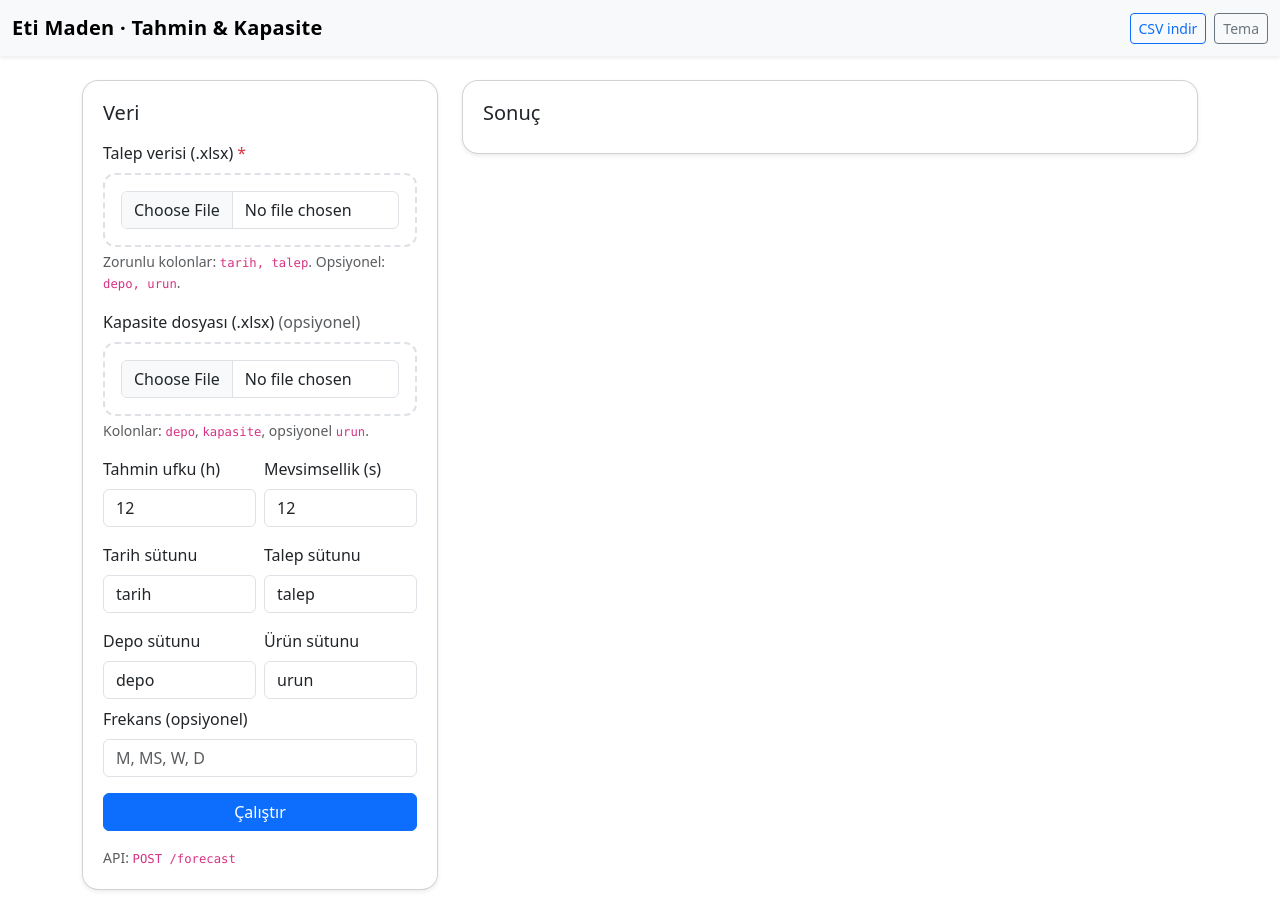
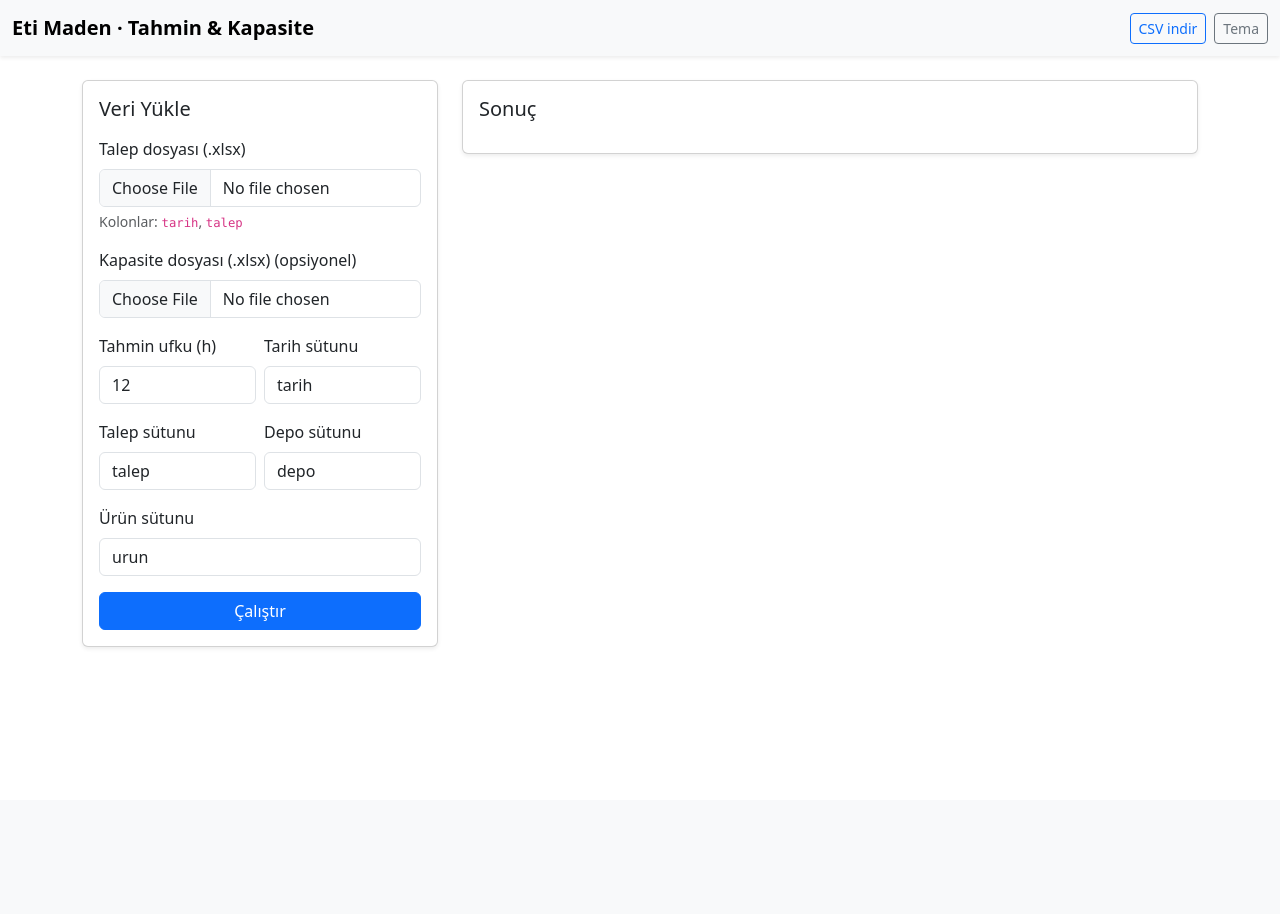
Before and after one commit to ardagencer1206/tahmin2, a Flask app: page / in a window 1280 px wide. After the commit the page ends 647 px from the top, so only its background shows below. Run offline with Flask 3, Linux system fonts and the light colour scheme.

Commit message:
Update index.html

```diff
--- a/templates/index.html
+++ b/templates/index.html
@@ -5,142 +5,99 @@
   <meta name="viewport" content="width=device-width,initial-scale=1">
   <title>Talep Tahminleme + Kapasite Planlama</title>
   <link href="https://cdn.jsdelivr.net/npm/bootstrap@5.3.3/dist/css/bootstrap.min.css" rel="stylesheet">
+  <script src="https://cdn.jsdelivr.net/npm/chart.js"></script>
   <style>
-    :root{--card-pad:1.25rem}
-    body{min-height:100vh;background:var(--bs-body-bg)}
-    .brand{letter-spacing:.3px}
-    .card{border-radius:16px}
-    .glass{backdrop-filter:saturate(180%) blur(8px)}
-    .drop{border:2px dashed var(--bs-border-color);border-radius:12px;padding:16px;text-align:center;transition:.15s}
-    .drop.dragover{background:var(--bs-tertiary-bg)}
-    .table-responsive{max-height:60vh}
-    .mono{font-family:ui-monospace,SFMono-Regular,Menlo,Monaco,Consolas,"Liberation Mono","Courier New",monospace}
-    .w-40{width:40%}
-    .nowrap{white-space:nowrap}
-    .chart-grid{display:grid;grid-template-columns:1fr;gap:12px}
-    @media (min-width: 992px){ .chart-grid{grid-template-columns:1fr 1fr} }
-    img.chart{width:100%;height:auto;border-radius:12px;border:1px solid var(--bs-border-color)}
+    body { background: var(--bs-body-bg); }
+    .chart-box { margin-top:20px; }
+    .nowrap { white-space:nowrap; }
+    .table-responsive { max-height: 60vh; }
   </style>
 </head>
 <body>
   <nav class="navbar navbar-expand-lg bg-body-tertiary sticky-top shadow-sm">
     <div class="container-fluid">
-      <span class="navbar-brand brand fw-semibold">Eti Maden · Tahmin & Kapasite</span>
-      <div class="d-flex align-items-center gap-2 ms-auto">
-        <a class="btn btn-outline-primary btn-sm" id="csvBtn" href="/download_last.csv" target="_blank" rel="noopener">CSV indir</a>
+      <span class="navbar-brand fw-semibold">Eti Maden · Tahmin & Kapasite</span>
+      <div class="d-flex gap-2 ms-auto">
+        <a class="btn btn-outline-primary btn-sm" id="csvBtn" href="/download_last.csv" target="_blank">CSV indir</a>
         <button class="btn btn-outline-secondary btn-sm" id="themeBtn" type="button">Tema</button>
       </div>
     </div>
   </nav>
 
-  <main class="container py-3 py-lg-4">
-    <div class="row g-3 g-lg-4">
-      <!-- SOL: Form -->
+  <main class="container py-4">
+    <div class="row g-4">
+      <!-- Form -->
       <div class="col-12 col-lg-4">
-        <div class="card shadow-sm glass">
-          <div class="card-body" style="padding:var(--card-pad)">
-            <h2 class="h5 mb-3">Veri</h2>
-            <form id="form" class="needs-validation" novalidate>
+        <div class="card shadow-sm">
+          <div class="card-body">
+            <h5 class="mb-3">Veri Yükle</h5>
+            <form id="form">
               <div class="mb-3">
-                <label class="form-label">Talep verisi (.xlsx) <span class="text-danger">*</span></label>
-                <div id="dropMain" class="drop">
-                  <input id="file" class="form-control" type="file" name="file" accept=".xlsx" required>
+                <label class="form-label">Talep dosyası (.xlsx)</label>
+                <input class="form-control" type="file" name="file" accept=".xlsx" required>
+                <div class="form-text">Kolonlar: <code>tarih</code>, <code>talep</code></div>
+              </div>
+              <div class="mb-3">
+                <label class="form-label">Kapasite dosyası (.xlsx) (opsiyonel)</label>
+                <input class="form-control" type="file" name="capfile" accept=".xlsx">
+              </div>
+              <div class="row g-2">
+                <div class="col">
+                  <label class="form-label">Tahmin ufku (h)</label>
+                  <input class="form-control" type="number" name="h" value="12" min="1">
                 </div>
-                <div class="form-text">Zorunlu kolonlar: <code class="mono">tarih, talep</code>. Opsiyonel: <code class="mono">depo, urun</code>.</div>
-                <div class="invalid-feedback">Talep dosyası gerekli.</div>
-              </div>
-
-              <div class="mb-3">
-                <label class="form-label">Kapasite dosyası (.xlsx) <span class="text-body-secondary">(opsiyonel)</span></label>
-                <div id="dropCap" class="drop">
-                  <input id="capfile" class="form-control" type="file" name="capfile" accept=".xlsx">
-                </div>
-                <div class="form-text">Kolonlar: <code class="mono">depo</code>, <code class="mono">kapasite</code>, opsiyonel <code class="mono">urun</code>.</div>
-              </div>
-
-              <div class="row g-2">
-                <div class="col-6">
-                  <label class="form-label">Tahmin ufku (h)</label>
-                  <input class="form-control" type="number" name="h" min="1" value="12">
-                </div>
-                <div class="col-6">
-                  <label class="form-label">Mevsimsellik (s)</label>
-                  <input class="form-control" type="number" name="s" min="1" value="12">
-                </div>
-              </div>
-
-              <div class="row g-2 mt-2">
-                <div class="col-6">
+                <div class="col">
                   <label class="form-label">Tarih sütunu</label>
                   <input class="form-control" type="text" name="col_date" value="tarih">
                 </div>
-                <div class="col-6">
+              </div>
+              <div class="row g-2 mt-2">
+                <div class="col">
                   <label class="form-label">Talep sütunu</label>
                   <input class="form-control" type="text" name="col_demand" value="talep">
                 </div>
-              </div>
-
-              <div class="row g-2 mt-2">
-                <div class="col-6">
+                <div class="col">
                   <label class="form-label">Depo sütunu</label>
                   <input class="form-control" type="text" name="col_depo" value="depo">
                 </div>
-                <div class="col-6">
+              </div>
+              <div class="row g-2 mt-2">
+                <div class="col">
                   <label class="form-label">Ürün sütunu</label>
                   <input class="form-control" type="text" name="col_urun" value="urun">
                 </div>
               </div>
-
-              <div class="mt-2">
-                <label class="form-label">Frekans (opsiyonel)</label>
-                <input class="form-control" type="text" name="freq" placeholder="M, MS, W, D">
-              </div>
-
               <div class="d-grid mt-3">
-                <button id="runBtn" class="btn btn-primary" type="submit">
-                  <span id="spin" class="spinner-border spinner-border-sm me-2 d-none" role="status" aria-hidden="true"></span>
-                  Çalıştır
-                </button>
+                <button class="btn btn-primary" type="submit">Çalıştır</button>
               </div>
             </form>
-
-            <div id="alert" class="alert alert-danger mt-3 d-none" role="alert"></div>
-
-            <div class="mt-3 small text-body-secondary">
-              <span class="me-2">API: <code class="mono">POST /forecast</code></span>
-            </div>
+            <div id="alert" class="alert alert-danger mt-3 d-none"></div>
           </div>
         </div>
       </div>
 
-      <!-- SAĞ: Sonuç -->
+      <!-- Sonuç -->
       <div class="col-12 col-lg-8">
-        <div class="card shadow-sm glass">
-          <div class="card-body" style="padding:var(--card-pad)">
-            <div class="d-flex align-items-center gap-2 flex-wrap mb-2">
-              <h2 class="h5 mb-0">Sonuç</h2>
-              <span id="capBadge" class="badge text-bg-secondary d-none">Kapasite: none</span>
-              <span id="countBadge" class="badge text-bg-info d-none">Kayıt: 0</span>
+        <div class="card shadow-sm">
+          <div class="card-body">
+            <h5 class="mb-3">Sonuç</h5>
+            <div id="badges" class="mb-3 d-none">
+              <span id="capBadge" class="badge text-bg-secondary me-2">Kapasite</span>
+              <span id="countBadge" class="badge text-bg-info">Kayıt</span>
             </div>
 
-            <div id="summary" class="mb-2 small text-body-secondary d-none"></div>
+            <!-- Chart -->
+            <div class="chart-box d-none">
+              <canvas id="chart"></canvas>
+            </div>
 
-            <div class="chart-grid mb-3 d-none" id="charts"></div>
-
-            <div class="table-responsive d-none" id="tableWrap">
-              <table class="table table-sm table-hover align-middle">
+            <!-- Table -->
+            <div class="table-responsive d-none mt-3" id="tableWrap">
+              <table class="table table-sm table-striped">
                 <thead id="thead"></thead>
                 <tbody id="tbody"></tbody>
               </table>
             </div>
-
-            <nav id="pager" class="d-none">
-              <ul class="pagination pagination-sm mb-0">
-                <li class="page-item"><button class="page-link" id="prev">Önceki</button></li>
-                <li class="page-item disabled"><span class="page-link" id="pageInfo"></span></li>
-                <li class="page-item"><button class="page-link" id="next">Sonraki</button></li>
-              </ul>
-            </nav>
           </div>
         </div>
       </div>
@@ -148,122 +105,66 @@
   </main>
 
   <script>
-    // Tema
+    const form=document.getElementById('form');
+    const alertBox=document.getElementById('alert');
+    const badges=document.getElementById('badges');
+    const capBadge=document.getElementById('capBadge');
+    const countBadge=document.getElementById('countBadge');
+    const tableWrap=document.getElementById('tableWrap');
+    const thead=document.getElementById('thead');
+    const tbody=document.getElementById('tbody');
+    const chartBox=document.querySelector('.chart-box');
+    const ctx=document.getElementById('chart');
+
+    let chartInstance=null;
+
+    form.addEventListener('submit', async e=>{
+      e.preventDefault();
+      alertBox.classList.add('d-none');
+      badges.classList.add('d-none');
+      tableWrap.classList.add('d-none');
+      chartBox.classList.add('d-none');
+
+      const fd=new FormData(form);
+      try{
+        const res=await fetch('/forecast',{method:'POST',body:fd});
+        if(!res.ok) throw new Error(await res.text());
+        const json=await res.json();
+
+        // Badges
+        capBadge.textContent="Kapasite: "+json.capacity_source;
+        countBadge.textContent="Kayıt: "+json.n_kayit;
+        badges.classList.remove('d-none');
+
+        // Tablo
+        const cols=json.columns;
+        const rows=json.data;
+        thead.innerHTML="<tr>"+cols.map(c=>`<th class="nowrap">${c}</th>`).join("")+"</tr>";
+        tbody.innerHTML=rows.map(r=>"<tr>"+cols.map(c=>`<td>${r[c]??""}</td>`).join("")+"</tr>").join("");
+        tableWrap.classList.remove('d-none');
+
+        // Grafik (linreg değerleri varsa)
+        if(cols.includes("linreg")){
+          const labels=rows.map(r=>r["tarih"]);
+          const values=rows.map(r=>r["linreg"]);
+          if(chartInstance){chartInstance.destroy();}
+          chartInstance=new Chart(ctx,{
+            type:'line',
+            data:{ labels:labels, datasets:[{label:"Tahmin (LinReg)",data:values,borderColor:"blue",tension:0.3}] },
+            options:{ responsive:true, plugins:{legend:{position:'top'}} }
+          });
+          chartBox.classList.remove('d-none');
+        }
+      }catch(err){
+        alertBox.textContent=err.message;
+        alertBox.classList.remove('d-none');
+      }
+    });
+
+    // Tema değiştir
     document.getElementById('themeBtn').addEventListener('click',()=>{
       const html=document.documentElement;
       html.setAttribute('data-bs-theme', html.getAttribute('data-bs-theme')==='light'?'dark':'light');
-    });
-
-    // Drag&Drop yardımcı
-    function wireDrop(zone,input){
-      zone.addEventListener('dragover',e=>{e.preventDefault();zone.classList.add('dragover')});
-      zone.addEventListener('dragleave',()=>zone.classList.remove('dragover'));
-      zone.addEventListener('drop',e=>{
-        e.preventDefault();zone.classList.remove('dragover');
-        if(e.dataTransfer.files?.length) input.files=e.dataTransfer.files;
-      });
-    }
-    wireDrop(document.getElementById('dropMain'), document.getElementById('file'));
-    wireDrop(document.getElementById('dropCap'), document.getElementById('capfile'));
-
-    // Elemanlar
-    const form=document.getElementById('form');
-    const runBtn=document.getElementById('runBtn');
-    const spin=document.getElementById('spin');
-    const alertBox=document.getElementById('alert');
-    const capBadge=document.getElementById('capBadge');
-    const countBadge=document.getElementById('countBadge');
-    const summary=document.getElementById('summary');
-    const chartsWrap=document.getElementById('charts');
-    const tableWrap=document.getElementById('tableWrap');
-    const thead=document.getElementById('thead');
-    const tbody=document.getElementById('tbody');
-    const pager=document.getElementById('pager');
-    const prevBtn=document.getElementById('prev');
-    const nextBtn=document.getElementById('next');
-    const pageInfo=document.getElementById('pageInfo');
-
-    // Durum
-    let rows=[], columns=[], page=1, pageSize=25;
-
-    function renderTable(){
-      const start=(page-1)*pageSize, end=start+pageSize;
-      const slice=rows.slice(start,end);
-      tbody.innerHTML = slice.map(r=>`<tr>${
-        columns.map(c=>`<td>${r[c]??''}</td>`).join('')
-      }</tr>`).join('');
-      const max=Math.max(1,Math.ceil(rows.length/pageSize));
-      pageInfo.textContent=`Sayfa ${page} / ${max}`;
-      prevBtn.disabled=page===1;
-      nextBtn.disabled=page>=max;
-    }
-    prevBtn.addEventListener('click',()=>{ if(page>1){page--;renderTable()} });
-    nextBtn.addEventListener('click',()=>{ const max=Math.ceil(rows.length/pageSize); if(page<max){page++;renderTable()} });
-
-    function renderCharts(items){
-      chartsWrap.innerHTML='';
-      if(!items || !items.length){ chartsWrap.classList.add('d-none'); return; }
-      for(const ch of items){
-        const card=document.createElement('div');
-        card.className='card';
-        card.innerHTML=`<div class="card-body">
-          <div class="d-flex justify-content-between align-items-center mb-2">
-            <span class="fw-semibold">${ch.title||'Grafik'}</span>
-          </div>
-          <img class="chart" alt="chart" loading="lazy">
-        </div>`;
-        card.querySelector('img').src=ch.image;
-        chartsWrap.appendChild(card);
-      }
-      chartsWrap.classList.remove('d-none');
-    }
-
-    form.addEventListener('submit', async (e)=>{
-      e.preventDefault();
-      alertBox.classList.add('d-none');
-      summary.classList.add('d-none');
-      tableWrap.classList.add('d-none');
-      pager.classList.add('d-none');
-      chartsWrap.classList.add('d-none');
-
-      if(!form.checkValidity()){ form.classList.add('was-validated'); return; }
-
-      runBtn.disabled=true; spin.classList.remove('d-none');
-
-      try{
-        const fd=new FormData(form);
-        const res=await fetch('/forecast',{method:'POST',body:fd});
-        if(!res.ok){ throw new Error(await res.text() || ('HTTP '+res.status)); }
-        const json=await res.json();
-
-        capBadge.textContent=`Kapasite: ${json.capacity_source}`;
-        capBadge.classList.remove('d-none');
-        countBadge.textContent=`Kayıt: ${json.n_kayit}`;
-        countBadge.classList.remove('d-none');
-
-        summary.innerHTML = `
-          <span class="me-3">h=<strong>${json.h}</strong></span>
-          <span class="me-3">s=<strong>${json.s}</strong></span>
-          <span>Kolonlar: <code class="mono">${json.columns.join(', ')}</code></span>`;
-        summary.classList.remove('d-none');
-
-        // Charts
-        renderCharts(json.charts||[]);
-
-        // Table
-        columns=json.columns||[];
-        thead.innerHTML=`<tr>${columns.map(c=>`<th class="nowrap">${c}</th>`).join('')}</tr>`;
-        rows=json.data||[];
-        page=1; renderTable();
-        tableWrap.classList.remove('d-none');
-        pager.classList.remove('d-none');
-
-      }catch(err){
-        alertBox.textContent=(err?.message||String(err)).slice(0,600);
-        alertBox.classList.remove('d-none');
-      }finally{
-        runBtn.disabled=false; spin.classList.add('d-none');
-      }
     });
   </script>
   <script src="https://cdn.jsdelivr.net/npm/bootstrap@5.3.3/dist/js/bootstrap.bundle.min.js"></script>
```
